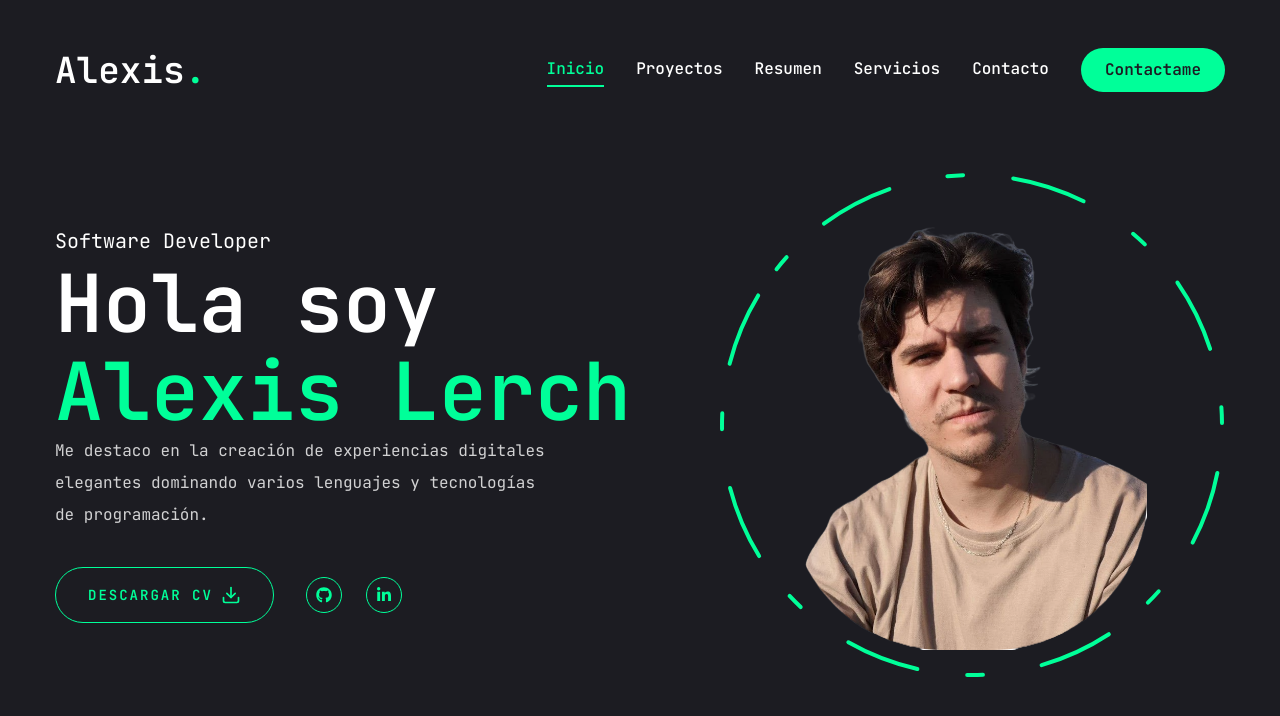
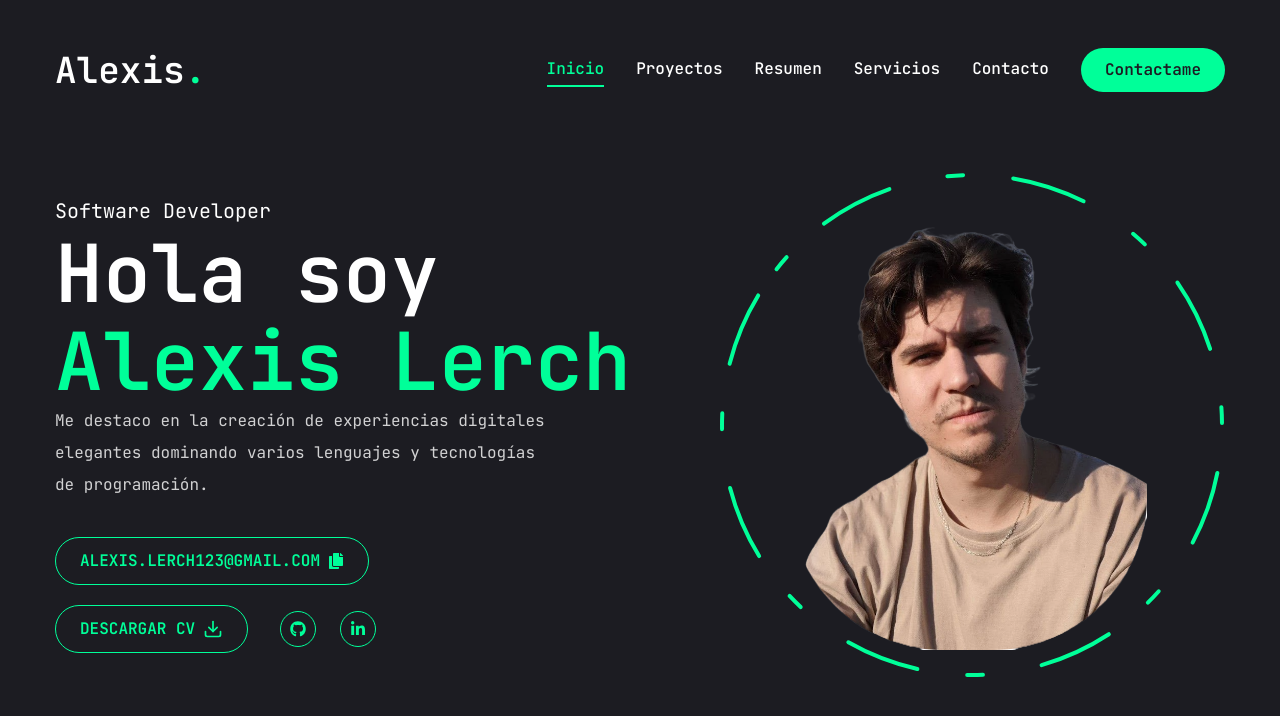
Before and after one commit to AlexisLerch/Portafolio-NextJS-AlexisLerch, a Next.js app: page / in a window 1280 px wide. Shown: the top 716 px of the page. Built offline with nearby package versions, Linux system fonts and the light colour scheme.

Commit message:
Agregue copiar email y agregue texto a la seccion de proyectos

```diff
--- a/app/page.jsx
+++ b/app/page.jsx
@@ -2,6 +2,7 @@
 import { Button } from "@/components/ui/button";
 import { FiDownload } from "react-icons/fi";
 import { saveAs } from "file-saver";
+import { FaCopy } from "react-icons/fa";
 
 // componentes
 import Social from "@/components/Social";
@@ -22,12 +23,16 @@ const Home = () => {
             <p className="max-w-[500px] mb-9 text-white/80">Me destaco en la creación de experiencias digitales elegantes dominando varios lenguajes y tecnologías de programación.</p>
 
             {/* boton y social */}
+            <Button onClick={() => {navigator.clipboard.writeText('alexis.lerch123@gmail.com'); {alert("Email copiado!");}}} variant="outline" size="sm" className="mb-5 uppercase flex items-center gap-2">
+                  <span>alexis.lerch123@gmail.com</span>
+                    <FaCopy />
+                </Button>
             <div className="flex flex-col xl:flex-row items-center gap-8">
               <a href="/assets1/AlexisLerch-cv.pdf" target='_blank' download='AlexisLerch-cv.pdf'>
-              <Button variant="outline" size="lg" className="uppercase flex items-center gap-2">
+              <Button variant="outline" size="sm" className="uppercase flex items-center gap-2">
                 <span>Descargar CV</span>
                 <FiDownload className="text-xl" />
-              </Button>
+                </Button>
               </a>
               <div className="mb-8 xl:mb-0">
                 <Social containerStyles="flex gap-6" iconStyles="w-9 h-9 border border-accent rounded-full flex justify-center items-center text-accent text-base hover:bg-accent hover:text-primary hover:transition-all duration-500" />
--- a/app/work/page.jsx
+++ b/app/work/page.jsx
@@ -19,7 +19,7 @@ const projects = [
     num: '01',
     category: 'frontend',
     title: 'project 1',
-    description: "Creando una pagina web con React JS responsiva de una IA ficticia.",
+    description: "Pagina web creada con React.JS responsiva de una IA ficticia.",
     stack: [
       {name: 'Javascript'},
       {name: 'React.Js'},
@@ -34,7 +34,7 @@ const projects = [
     num: '02',
     category: 'fullstack',
     title: 'project 2',
-    description: "Lorem ipsum dolor sit amet consectetur adipisicing elit. Eaque reprehenderit tenetur.",
+    description: "Pagina web creada con React.JS responsiva de un banco ficticio.",
     stack: [
       {name: 'Javascript'},
       {name: 'React.Js'},
@@ -49,7 +49,7 @@ const projects = [
     num: '04',
     category: 'frontend',
     title: 'project 4',
-    description: "Lorem ipsum dolor sit amet consecteturaaaaaaaaaaaaaaaaaaaLorem ipsum dolo  ",
+    description: "Pagina web creada con React.JS responsiva de un portafolio personal ficticio.",
     stack: [
       {name: 'Javascript'},
       {name: 'React.js'},
@@ -64,7 +64,7 @@ const projects = [
     num: '03',
     category: 'frontend',
     title: 'project 3',
-    description: "Lorem ipsum dolor sit amet consecteturaaaaaaaaaaaaaaaaaaa ",
+    description: "Pagina web creada con Next.JS responsiva de un portafolio personal ficticio.",
     stack: [
       {name: 'Javascript'},
       {name: 'Next.js'},
```
